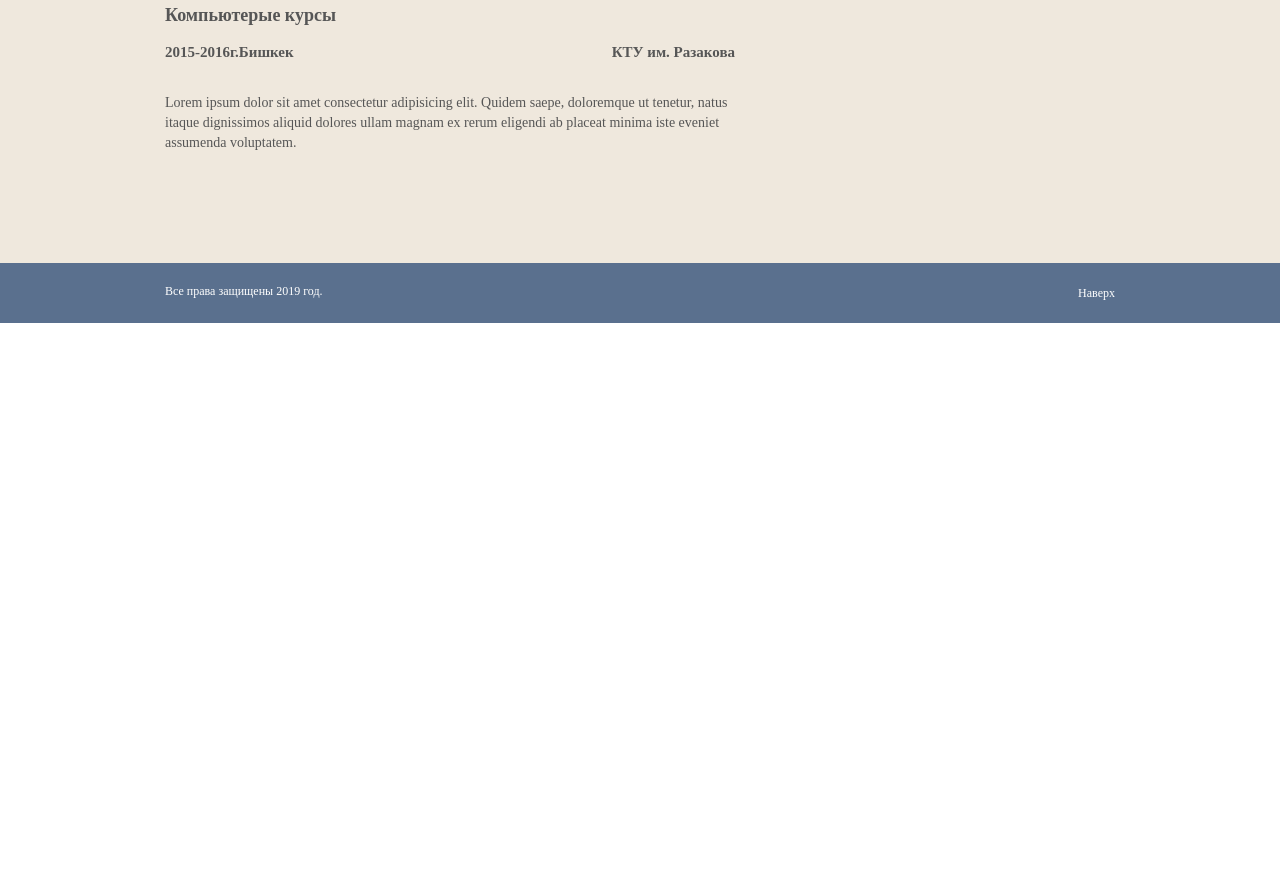
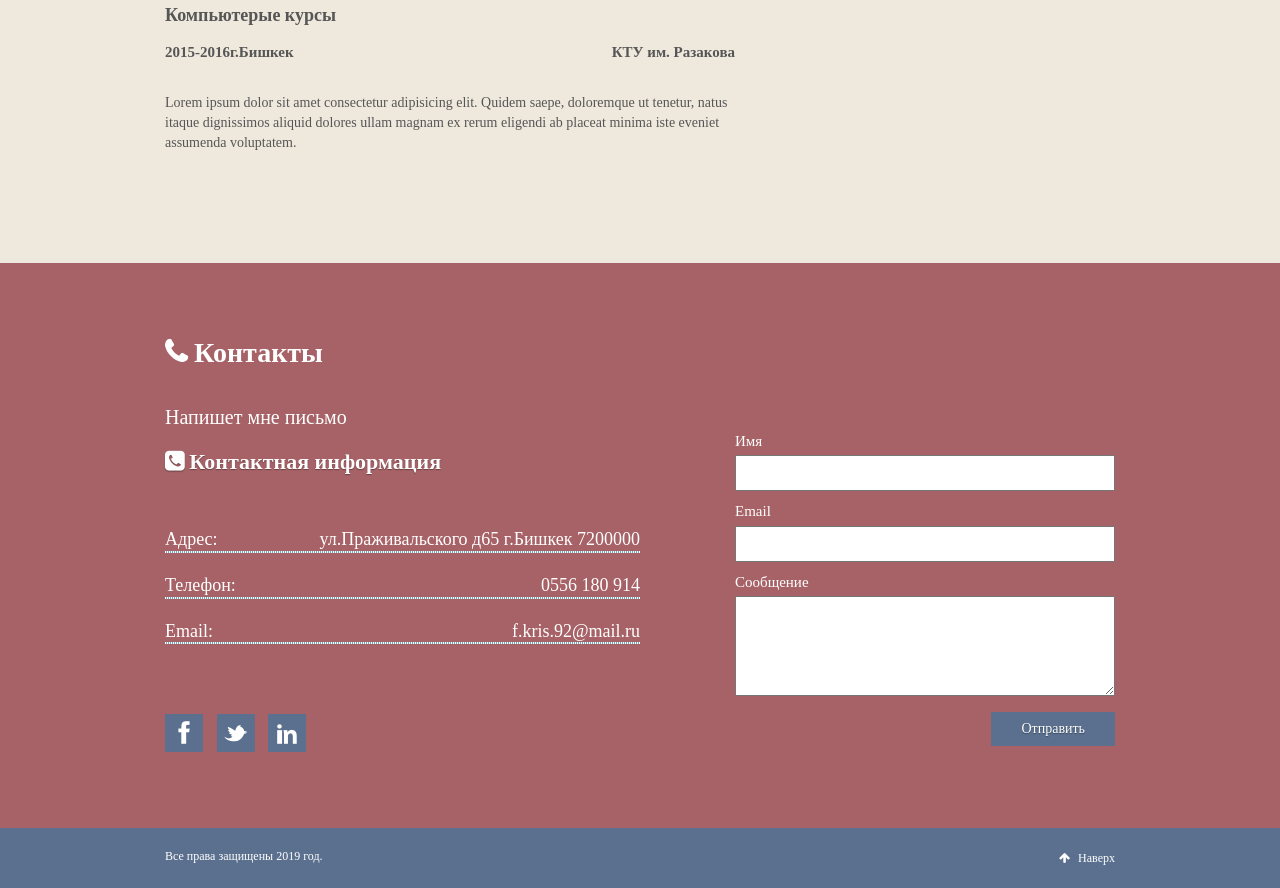
Before and after one commit to jkiddd/web_resume, a plain HTML site: page index.html in a window 1280 px wide. Shown: the part 1714-2602 px from the top of the page. Before the commit the page ends 2037 px from the top, so only its background shows below. Drawn offline with Linux system fonts and the light colour scheme; a web font is replaced by a local one.

Commit message:
конец стилизиции

```diff
--- a/css/main.css
+++ b/css/main.css
@@ -338,7 +338,88 @@ font-weight: 600;
    content: "\f005";
    margin-right: 5px;
 }
+/* обратная связь */
+.feadback {
+   padding-top: 70px;
+   padding-bottom: 70px;
+   background-color: #a66266;
+}
 
+.feadback--icon {
+   color: #ffff;
+}
+.feadback--icon:before {
+   font-family: 'fontawesome';
+   content: "\f095";
+}
+
+.title__subtitle {
+   font-size: 20px;
+font-weight: 400;
+color: #ffff;
+}
+.feadback__left {
+   float: left;
+   width: 50%;
+}
+.feadback__rigth {
+   float: right;
+   width: 40%;
+}
+.feadback--margin {
+   margin-left: 0px;
+}
+
+.feadback__left-title {
+   margin-top: 15px;
+   color: #ffff;
+   font-size: 22px;
+   font-weight: 700;
+   text-shadow: 0 1px 1px rgba(0, 0, 0, 0.35);
+}
+.feadback__left-title:before {
+   font-family: 'fontawesome';
+   content: "\f098";
+}
+.form__contacts {
+   margin-bottom: 10px;
+}
+.form__name {
+   font-size: 15px;
+   font-weight: 400;
+   color: #ffff;
+   margin-bottom: 3px;
+}
+.form__inpunt-tex {
+   width: 100%;
+   height: 36px;
+}
+.texteria {
+   width: 100%;
+   height: 100px;
+}
+.form__contacts-btn {
+   text-align: right;
+}
+/* стилизация социальных сетей */
+
+.social__item {
+   display: inline-block;
+   margin-right: 10px;
+}
+
+.btn {
+   margin-top: 10px;
+   padding: 9px 30px;
+   background-color: #5a708e;
+   text-shadow: 0 1px 1px rgba(0, 0, 0, 0.35);
+color: #ffffff;
+font-size: 14px;
+font-weight: 400;
+border: none;
+outline: none;
+cursor: pointer;
+}
 
 
 
@@ -371,3 +452,8 @@ padding-top: 20px;
    color: #ffff;
 
 }
+.footer__link:before {
+   font-family: 'fontawesome';
+   content: "\f062";
+   margin-right: 5px;
+}
--- a/index.html
+++ b/index.html
@@ -170,10 +170,10 @@
                   <div class="graphics">
                      <div class="progressbar__title progressbar--html">Верстка</div>
                      <div class="progressbar__block">
-                        <span class="progressbar progressbar--blue" style="width: 90%">HTML</span>
+                        <span class="progressbar progressbar--blue" style="width: 98%">HTML</span>
                      </div>
                      <div class="progressbar__block">
-                        <span class="progressbar progressbar--blue" style="width: 70%">CSS</span>
+                        <span class="progressbar progressbar--blue" style="width: 80%">CSS</span>
                      </div>
                      <div class="progressbar__block">
                         <span class="progressbar progressbar--blue" style="width: 80%">Responsive</span>
@@ -182,13 +182,13 @@
                   <div class="graphics">
                      <div class="progressbar__title progressbar--star">Личные качества</div>
                      <div class="progressbar__block">
-                        <span class="progressbar progressbar--red" style="width: 90%">Трудолюбие</span>
+                        <span class="progressbar progressbar--red" style="width: 95%">Трудолюбие</span>
                      </div>
                      <div class="progressbar__block">
-                        <span class="progressbar progressbar--red" style="width: 70%">Лекгообучаемость</span>
+                        <span class="progressbar progressbar--red" style="width: 90%">Лекгообучаемость</span>
                      </div>
                      <div class="progressbar__block">
-                        <span class="progressbar progressbar--red" style="width: 80%">Целеустремленность</span>
+                        <span class="progressbar progressbar--red" style="width: 98%">Целеустремленность</span>
                      </div>
                   </div>
                </div>
@@ -196,7 +196,80 @@
          </div>
       </section>
       <section class="feadback">
+         <div class="container clearfix">
+            <h1 class="title feadback--icon">
+               Контакты
+            </h1>
+            <h2 class="title__subtitle">
+               Напишет мне письмо
+            </h2>
+            <div class="feadback__left">
+               <div class="feadback__left-title">
+                  Контактная информация
+               </div>
+               <div class="feadback__desc">
+                  <ul class="about__list">
+                     <li class="about__item feadback--margin">
+                        <div class="about__block-name">
+                           Адрес:
+                        </div>
+                        <div class="about__name">ул.Праживальского д65 г.Бишкек 7200000</div>
+                     </li>
+                     <li class="about__item feadback--margin">
+                        <div class="about__block-name">
+                           Телефон:
+                        </div>
+                        <div class="about__name ">0556 180 914</div>
+                     </li>
+                     <li class="about__item feadback--margin">
+                        <div class="about__block-name">
+                           Email:
+                        </div>
+                        <div class="about__name">f.kris.92@mail.ru</div>
+                     </li>
+                  </ul>
+               </div>
+               <div class="social">
+                  <ul class="social__list">
+                     <li class="social__item">
+                        <a href="#" class="social__icons">
+                           <img src="img/social/fb.png" alt="social" class="social__icon">
+                        </a>
+                     </li>
+                     <li class="social__item">
+                        <a href="#" class="social__icons">
+                              <img src="img/social/tw.png" alt="social" class="social__icon">
+                        </a>
+                     </li>
+                     <li class="social__item">
+                        <a href="#" class="social__icons">
+                              <img src="img/social/in.png" alt="social" class="social__icon">
+                        </a>
+                     </li>
+                  </ul>
 
+               </div>
+            </div>
+            <div class="feadback__rigth">
+               <form action="#" class="form">
+                  <div class="form__contacts">
+                     <div class="form__name">Имя</div>
+                     <input type="text" name="" id="" class="form__inpunt-tex">
+                  </div>
+                  <div class="form__contacts">
+                     <div class="form__name">Email</div>
+                     <input type="text" name="" id="" class="form__inpunt-tex">
+                  </div>
+                  <div class="form__texteria">
+                     <div class="form__name ">Сообщение</div>
+                     <textarea name="" id="" class="texteria"></textarea>
+                  </div>
+                  <div class="form__contacts-btn">
+                        <button class="btn">Отправить</button>
+                  </div>
+               </form>
+            </div>
+         </div>
       </section>
       <footer class="footer">
          <div class="container clearfix">
```
Also changed, not shown: img/social/fb.png (added), img/social/in.png (added), img/social/tw.png (added).
